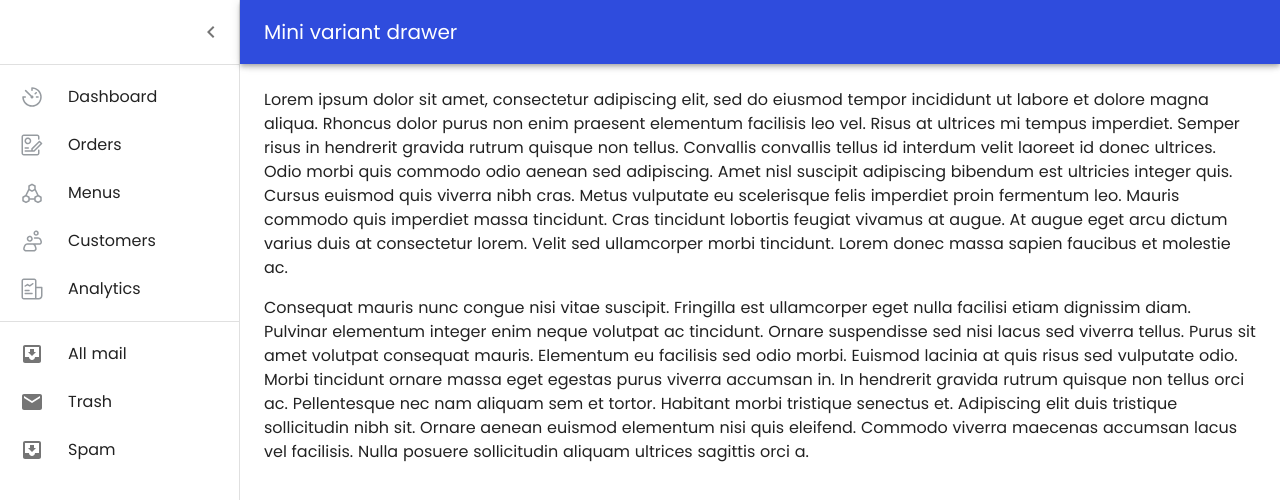
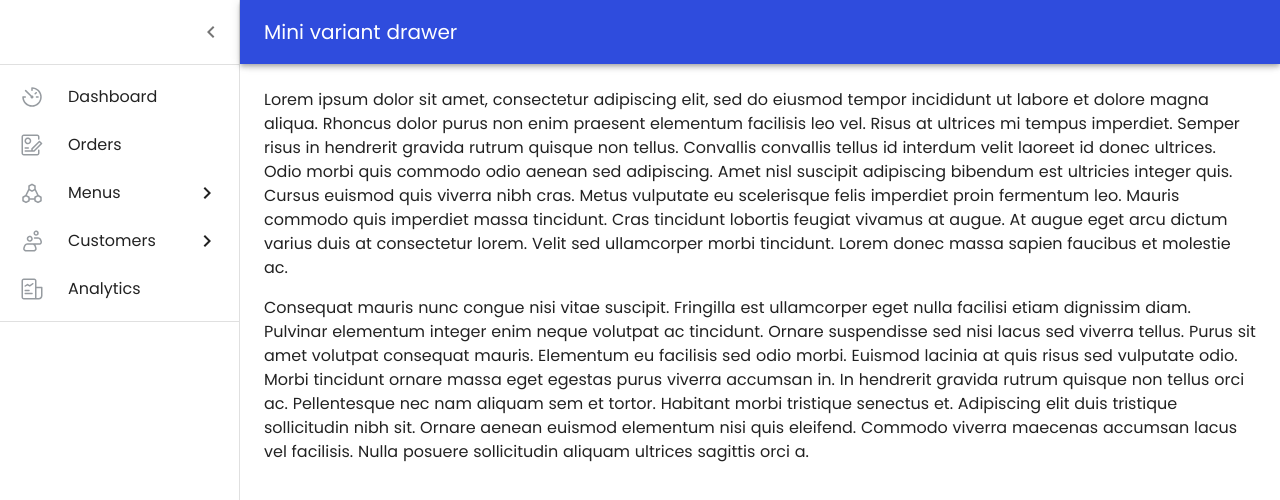
Before and after one commit to javadhaditaghi/restaurant-dashboard-React-, a React (Vite) app: page / in a window 1280 px wide. Both pictures are taken after a click on the button 32 px from the left and 32 px from the top of the page. Shown: the top 500 px of the page. Built offline with nearby package versions, Linux system fonts and the light colour scheme.

Commit message:
Add the dinamic drop down for each of the items needed

```diff
--- a/src/components/sidebar/sidebar.css
+++ b/src/components/sidebar/sidebar.css
@@ -13,3 +13,8 @@
     left: 0;
 
 }
+
+.sidebar__dropduttons-items ul {
+    list-style: none;
+    padding-left: 70px;
+}
--- a/src/components/sidebar/sidebar.jsx
+++ b/src/components/sidebar/sidebar.jsx
@@ -18,9 +18,11 @@ import ListItemIcon from '@mui/material/ListItemIcon';
 import ListItemText from '@mui/material/ListItemText';
 import InboxIcon from '@mui/icons-material/MoveToInbox';
 import MailIcon from '@mui/icons-material/Mail';
-import { sidebarButtons } from '../../constants/consts';
+import { sidebarButtons, sidebarSubuttons_1, sidebarSubuttons_2 } from '../../constants/consts';
 import { useState } from 'react';
-import './sidebar.css'
+import './sidebar.css';
+import KeyboardArrowRightIcon from '@mui/icons-material/KeyboardArrowRight';
+import { KeyboardDoubleArrowRight } from '@mui/icons-material';
 
 const drawerWidth = 240;
 
@@ -95,9 +97,14 @@ const Drawer = styled(MuiDrawer, { shouldForwardProp: (prop) => prop !== 'open'
 
 export default function MiniDrawer() {
 
+    // Change the color of the button when clicked
     const [selectedButton, setSelectedButton] = useState(null);
     const handleButtonClick = (index) => {
         setSelectedButton(index);
+    };
+    const [selectedSuButton, setSelectedSuButton] = useState(null);
+    const handleSuButtonClick = (ind) => {
+        setSelectedSuButton(ind);
     };
 
 
@@ -138,14 +145,16 @@ export default function MiniDrawer() {
             </AppBar>
             <Drawer variant="permanent" open={open}>
                 <DrawerHeader>
+
                     <IconButton onClick={handleDrawerClose}>
                         {theme.direction === 'rtl' ? <ChevronRightIcon /> : <ChevronLeftIcon />}
                     </IconButton>
                 </DrawerHeader>
                 <Divider />
                 <List>
+
                     {sidebarButtons.map((text, index) => (
-                        <ListItem key={text.title} disablePadding sx={{ display: 'block' }}>
+                        <ListItem key={text.index} disablePadding sx={{ display: 'block' }}>
                             <ListItemButton
                                 selected={selectedButton === index}
                                 onClick={() => handleButtonClick(index)}
@@ -164,43 +173,69 @@ export default function MiniDrawer() {
                                         minWidth: 0,
                                         mr: open ? 3 : 'auto',
                                         justifyContent: 'center',
-
-                                        fill: selectedButton === index ? '#2F4CDD' : 'inherit',
                                     }}
                                 >
                                     {selectedButton === index ? text.icon1 : text.icon}
 
                                 </ListItemIcon>
                                 <ListItemText primary={text.title} sx={{ opacity: open ? 1 : 0 }} />
+                                {((index === 2 || index === 3) && open ? <KeyboardArrowRightIcon /> : null)}
+
                             </ListItemButton>
+                            {((index === 2) && open && (selectedButton == index) ? <div className='sidebar__dropduttons-items'>
+
+                                {
+                                    sidebarSubuttons_1.map((item, ind) => (
+                                        <ListItemButton
+                                            key={ind}
+                                            selected={selectedSuButton === ind}
+                                            onClick={() => handleSuButtonClick(ind)}
+                                            sx={{
+                                                minHeight: 48,
+                                                justifyContent: open ? 'initial' : 'center',
+                                                px: 2.5,
+                                                color: selectedSuButton === ind ? '#2F4CDD' : 'inherit',
+                                                paddingLeft: 8.5
+                                            }}
+                                        >
+                                            <ListItemText primary={item.title} sx={{ opacity: open ? 1 : 0 }} />
+
+
+                                        </ListItemButton>
+
+                                    ))
+
+                                }
+                            </div> : null)}
+                            {((index === 3) && open && (selectedButton == index) ? <div className='sidebar__dropduttons-items'>
+                                {
+                                    sidebarSubuttons_2.map((items, inde) => (
+                                        <ListItemButton
+                                            key={inde}
+                                            selected={selectedSuButton === inde}
+                                            onClick={() => handleSuButtonClick(inde)}
+                                            sx={{
+                                                minHeight: 48,
+                                                justifyContent: open ? 'initial' : 'center',
+                                                px: 2.5,
+                                                color: selectedSuButton === inde ? '#2F4CDD' : 'inherit',
+                                                paddingLeft: 8.5
+                                            }}
+                                        >
+                                            <ListItemText primary={items.title} sx={{ opacity: open ? 1 : 0 }} />
+
+
+                                        </ListItemButton>
+
+                                    ))
+
+                                }
+                            </div> : null)}
                         </ListItem>
                     ))}
                 </List>
                 <Divider />
-                <List>
-                    {['All mail', 'Trash', 'Spam'].map((text, index) => (
-                        <ListItem key={text} disablePadding sx={{ display: 'block' }}>
-                            <ListItemButton
-                                sx={{
-                                    minHeight: 48,
-                                    justifyContent: open ? 'initial' : 'center',
-                                    px: 2.5,
-                                }}
-                            >
-                                <ListItemIcon
-                                    sx={{
-                                        minWidth: 0,
-                                        mr: open ? 3 : 'auto',
-                                        justifyContent: 'center',
-                                    }}
-                                >
-                                    {index % 2 === 0 ? <InboxIcon /> : <MailIcon />}
-                                </ListItemIcon>
-                                <ListItemText primary={text} sx={{ opacity: open ? 1 : 0 }} />
-                            </ListItemButton>
-                        </ListItem>
-                    ))}
-                </List>
+
             </Drawer>
             <Box component="main" sx={{ flexGrow: 1, p: 3 }}>
                 <DrawerHeader />
--- a/src/constants/consts.jsx
+++ b/src/constants/consts.jsx
@@ -76,4 +76,34 @@ const sidebarButtons = [
 
 // -------------------- End of Sidebar buttons text and icons---------------------
 
-export { sidebarButtons }
+// --------------------Start of sidebar subbuttons ---------------------
+
+const sidebarSubuttons_1 = [
+    {
+        title: "Breakfast"
+    },
+    {
+        title: "Dinner"
+    },
+    {
+        title: "Lunch"
+    },
+]
+
+const sidebarSubuttons_2 = [
+    {
+        title: "Add New"
+    },
+    {
+        title: "Members"
+    },
+    {
+        title: "General Customers"
+    },
+
+
+]
+
+// --------------------End of sidebar subbuttons ---------------------
+
+export { sidebarButtons, sidebarSubuttons_1, sidebarSubuttons_2 }
```
